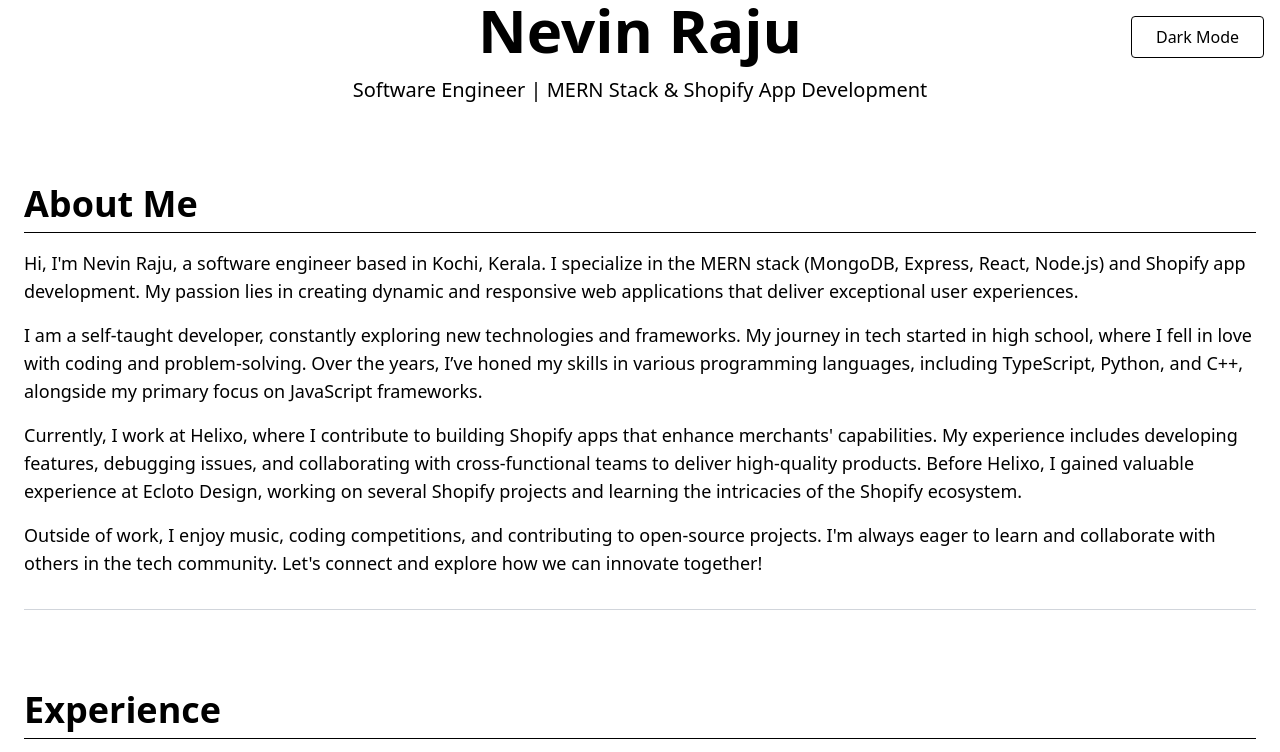
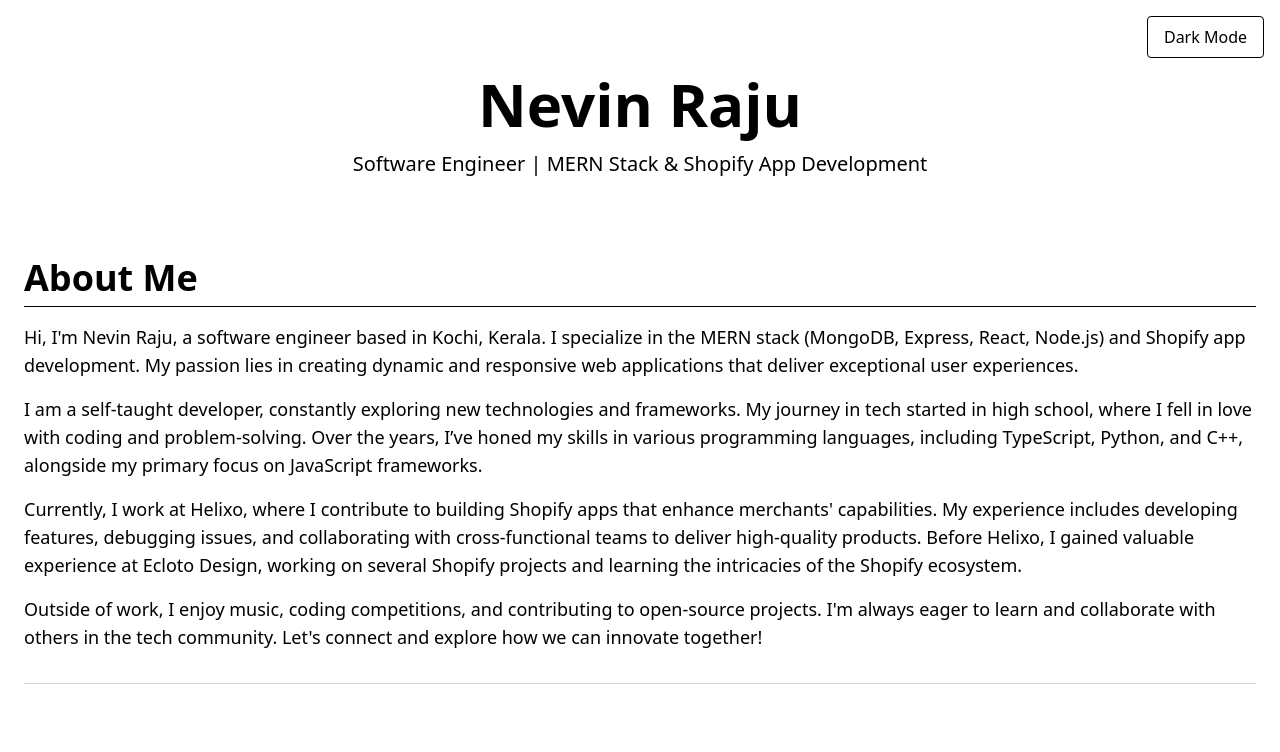
Before and after one commit to newwohh/nevin-s-portfolio, a Gatsby site: page / in a window 1280 px wide. Shown: the top 752 px of the page. Built offline with nearby package versions, Linux system fonts and the light colour scheme; Gatsby itself is replaced by a stand-in of ours.

Commit message:
Update index.tsx

```diff
--- a/src/pages/index.tsx
+++ b/src/pages/index.tsx
@@ -30,14 +30,14 @@ const IndexPage = () => {
 
       <div className={darkMode ? "dark" : ""}>
         <div className="min-h-screen bg-white dark:bg-black text-black dark:text-white flex flex-col justify-between font-sans">
-          <div className="absolute top-4 right-4">
+          <header className="flex justify-end items-center p-4">
             <button
-              className="bg-white text-black py-2 px-6 rounded border border-black hover:bg-black hover:text-white dark:bg-black dark:text-white dark:border-white dark:hover:bg-white dark:hover:text-black transition"
+              className="bg-white text-black py-2 px-4 rounded border border-black hover:bg-black hover:text-white dark:bg-black dark:text-white dark:border-white dark:hover:bg-white dark:hover:text-black transition"
               onClick={toggleDarkMode}
             >
               {darkMode ? "Light Mode" : "Dark Mode"}
             </button>
-          </div>
+          </header>
 
           <div className="flex-grow flex flex-col justify-center items-center">
             <header className="text-center mb-12">
@@ -92,9 +92,9 @@ const IndexPage = () => {
               </h2>
               <div className="flex flex-wrap justify-start">
                 <div className="w-full md:w-1/2 mb-4 pr-4">
-                  <strong>Helixo</strong> – Software Engineer <br />I work on
-                  developing Shopify applications that help merchants enhance
-                  their online stores. My responsibilities include:
+                  <strong>Helixo</strong> – Software Engineer <br />
+                  I work on developing Shopify applications that help merchants
+                  enhance their online stores. My responsibilities include:
                   <div className="text-left mt-2">
                     <p>
                       • Collaborating with designers and product managers to
```
